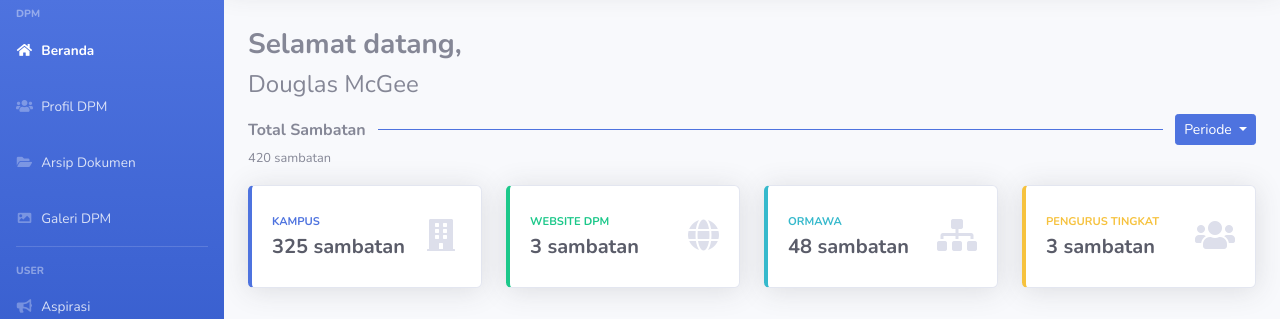
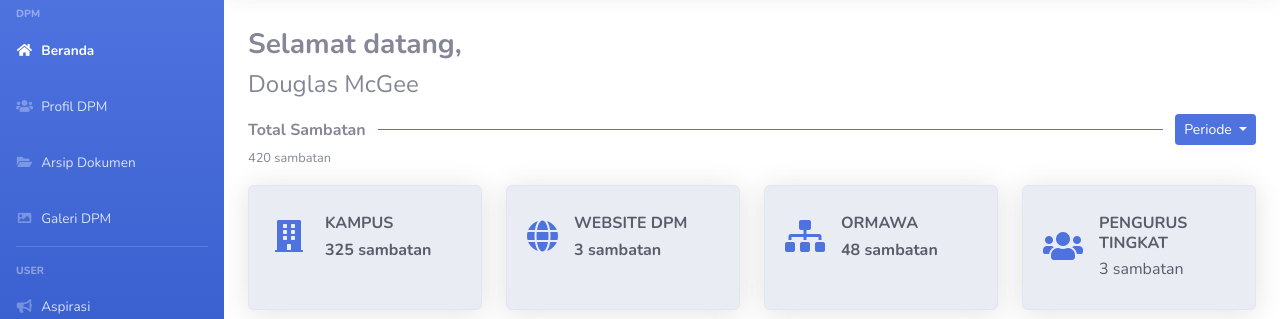
Before and after one commit to Furease/imk-1-dpm, a website with bundled scripts: page index.html in a window 1280 px wide. Shown: the part 82-401 px from the top of the page. Built offline with nearby package versions, Linux system fonts and the light colour scheme.

Commit message:
warna card

```diff
--- a/index.html
+++ b/index.html
@@ -113,13 +113,13 @@
         <!-- End of Sidebar -->
 
         <!-- Content Wrapper -->
-        <div id="content-wrapper" class="d-flex flex-column">
+        <div id="content-wrapper" class="d-flex flex-column bg-white">
 
             <!-- Main Content -->
             <div id="content">
 
                 <!-- Topbar -->
-                <nav class="navbar navbar-expand navbar-light bg-white topbar mb-4 static-top shadow">
+                <nav class="navbar navbar-expand navbar-light topbar mb-4 static-top shadow">
 
                     <!-- Sidebar Toggle (Topbar) -->
                     <button id="sidebarToggleTop" class="btn btn-link d-md-none rounded-circle mr-3">
@@ -163,7 +163,7 @@
                 <!-- End of Topbar -->
 
                 <!-- Begin Page Content -->
-                <div class="container-fluid">
+                <div class="container-fluid bg-white">
 
                     <!-- Page Heading -->
                     <div class="media">
@@ -207,18 +207,18 @@
 
                         <!-- Kampus -->
                         <div class="col-xl-3 col-md-6 mb-2">
-                            <div class="card border-left-primary shadow h-100 py-2">
+                            <div class="card shadow h-100 py-2 bg-gray-200">
                                 <div class="card-body">
                                     <div class="row no-gutters align-items-center">
+                                        <div class="col-auto mr-3">
+                                            <i class="fas fa-fw fa-building fa-2x text-primary"></i>
+                                        </div>
                                         <div class="col mr-2">
-                                            <div class="text-xs font-weight-bold text-primary text-uppercase mb-1">
+                                            <div class="h6 font-weight-bold text-gray-800 text-uppercase mb-1">
                                                 Kampus</div>
-                                            <div class="h5 mb-0 font-weight-bold text-gray-800">
+                                            <div class="mb-0 font-weight-bold text-gray-800">
                                                 325 sambatan
                                             </div>
-                                        </div>
-                                        <div class="col-auto">
-                                            <i class="fas fa-fw fa-building fa-2x text-gray-300"></i>
                                         </div>
                                     </div>
                                 </div>
@@ -227,18 +227,18 @@
 
                         <!-- Website DPM -->
                         <div class="col-xl-3 col-md-6 mb-2">
-                            <div class="card border-left-success shadow h-100 py-2">
+                            <div class="card shadow h-100 py-2 bg-gray-200">
                                 <div class="card-body">
                                     <div class="row no-gutters align-items-center">
+                                        <div class="col-auto mr-3">
+                                            <i class="fas fa-globe fa-2x text-primary"></i>
+                                        </div>
                                         <div class="col mr-2">
-                                            <div class="text-xs font-weight-bold text-success text-uppercase mb-1">
+                                            <div class="h6 font-weight-bold text-gray-800 text-uppercase mb-1">
                                                 Website DPM</div>
-                                            <div class="h5 mb-0 font-weight-bold text-gray-800">
+                                            <div class="mb-0 font-weight-bold text-gray-800">
                                                 3 sambatan
                                             </div>
-                                        </div>
-                                        <div class="col-auto">
-                                            <i class="fas fa-globe fa-2x text-gray-300"></i>
                                         </div>
                                     </div>
                                 </div>
@@ -247,23 +247,23 @@
 
                         <!-- Ormawa  -->
                         <div class="col-xl-3 col-md-6 mb-2">
-                            <div class="card border-left-info shadow h-100 py-2">
+                            <div class="card shadow h-100 py-2 bg-gray-200">
                                 <div class="card-body">
                                     <div class="row no-gutters align-items-center">
+                                        <div class="col-auto mr-3">
+                                            <i class="fas fa-sitemap fa-2x text-primary"></i>
+                                        </div>
                                         <div class="col mr-2">
-                                            <div class="text-xs font-weight-bold text-info text-uppercase mb-1">
+                                            <div class="h6 font-weight-bold text-gray-800 text-uppercase mb-1">
                                                 Ormawa
                                             </div>
                                             <div class="row no-gutters align-items-center">
                                                 <div class="col-auto">
-                                                    <div class="h5 mb-0 mr-3 font-weight-bold text-gray-800">
+                                                    <div class="mb-0 mr-3 font-weight-bold text-gray-800">
                                                         48 sambatan
                                                     </div>
                                                 </div>
                                             </div>
-                                        </div>
-                                        <div class="col-auto">
-                                            <i class="fas fa-sitemap fa-2x text-gray-300"></i>
                                         </div>
                                     </div>
                                 </div>
@@ -272,23 +272,24 @@
 
                         <!-- Pengurus Tingkat -->
                         <div class="col-xl-3 col-md-6 mb-2">
-                            <div class="card border-left-warning shadow h-100 py-2">
+                            <div class="card shadow h-100 py-2 bg-gray-200">
                                 <div class="card-body">
                                     <div class="row no-gutters align-items-center">
+                                        <div class="col-auto mr-3">
+                                            <i class="fas fa-users fa-2x text-primary"></i>
+                                        </div>
                                         <div class="col mr-2">
-                                            <div class="text-xs font-weight-bold text-warning text-uppercase mb-1">
+                                            <div class="h6 font-weight-bold text-gray-800 text-uppercase mb-1">
                                                 Pengurus Tingkat</div>
                                             <div class="row no-gutters align-items-center">
                                                 <div class="col-auto">
-                                                    <div class="h5 mb-0 mr-3 font-weight-bold text-gray-800">
+                                                    <div class="mb-0 mr-3 text-gray-800">
                                                         3 sambatan
                                                     </div>
                                                 </div>
                                             </div>
                                         </div>
-                                        <div class="col-auto">
-                                            <i class="fas fa-users fa-2x text-gray-300"></i>
-                                        </div>
+
                                     </div>
                                 </div>
                             </div>
```
